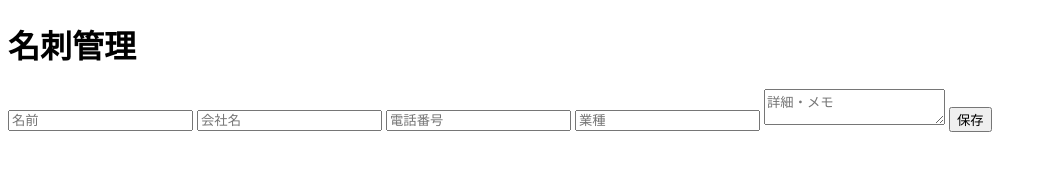
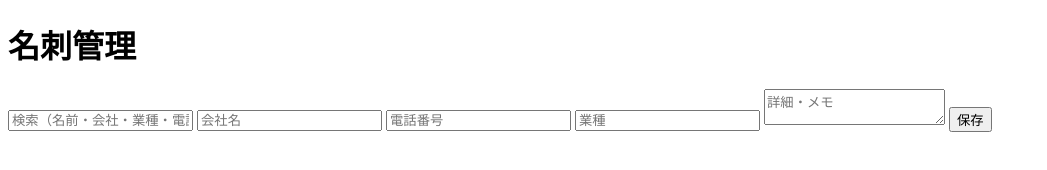
Before and after one commit to yshingo0603-dot/card-app, a plain HTML site: page index.html in a window 1280 px wide. Shown: the whole page, without its empty margins (0-1047 px from the left). Drawn offline with Linux system fonts and the light colour scheme; no server answers.

Commit message:
Add files via upload

```diff
--- a/index.html
+++ b/index.html
@@ -8,7 +8,10 @@
 
 <body>
   <h1>名刺管理</h1>
-
+<input
+  id="search"
+  placeholder="検索（名前・会社・業種・電話）"
+  oninput="searchCards()"
   <input id="name" placeholder="名前">
   <input id="company" placeholder="会社名">
   <input id="phone" placeholder="電話番号">
--- a/script.js
+++ b/script.js
@@ -10,7 +10,7 @@ const db = firebase.firestore();
 
 // 一覧をリアルタイム表示
 db.collection("cards")
-  .orderBy("createdAt", "desc")
+  .orderBy("name")
   .onSnapshot(snapshot => {
     const list = document.getElementById("list");
     list.innerHTML = "";
@@ -72,3 +72,16 @@ function clearForm() {
   document.getElementById("industry").value = "";
   document.getElementById("detail").value = "";
 }
+function searchCards() {
+  const keyword = document
+    .getElementById("search")
+    .value
+    .toLowerCase();
+
+  const items = document.querySelectorAll("#list li");
+
+  items.forEach(li => {
+    const text = li.innerText.toLowerCase();
+    li.style.display = text.includes(keyword) ? "" : "none";
+  });
+}
```
